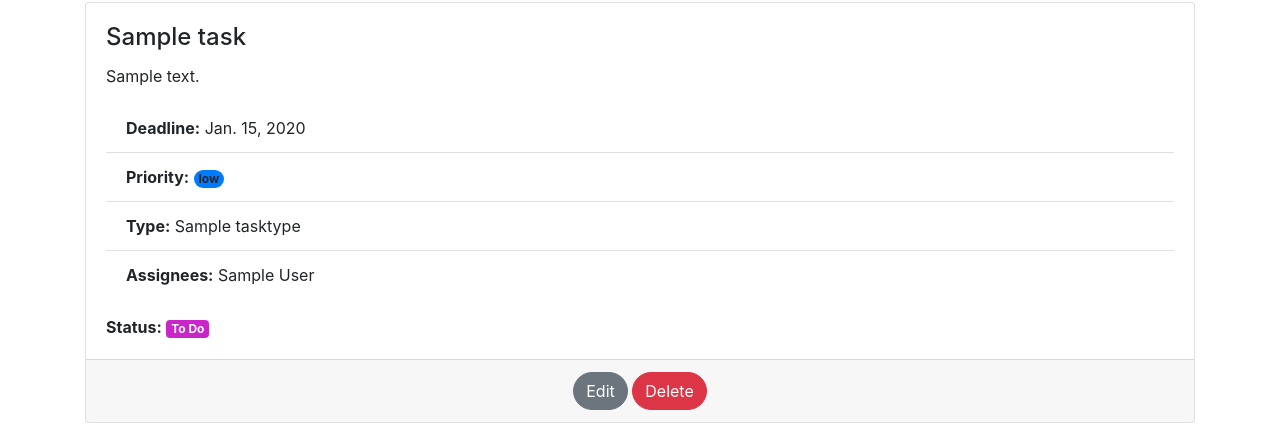
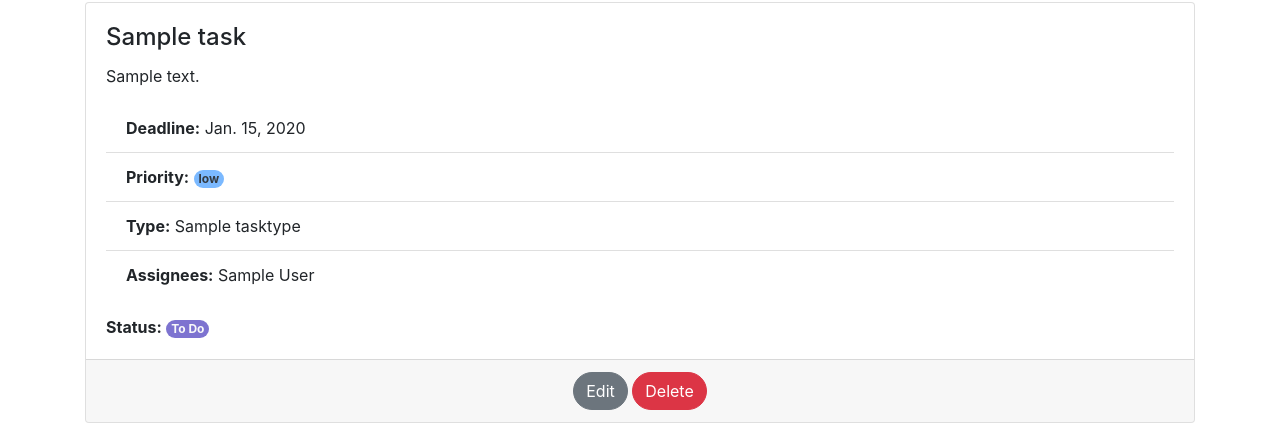
Before and after one commit to DanSheremeta/task-manager, a Django app: page /tasks/1/ in a window 1280 px wide. Shown: the part 118-545 px from the top of the page. Run offline with Django 5.2, Linux system fonts and the light colour scheme; a user stored in the database is signed in; tables that the repository leaves empty hold one stand-in row (values such as "Sample post").

Commit message:
fixed status and priority badges on task detail page

```diff
--- a/templates/tasks/task_detail.html
+++ b/templates/tasks/task_detail.html
@@ -15,11 +15,14 @@
           <li class="list-group-item">
             <strong>Priority:</strong>
             {% if task.priority == "low" %}
-              <span class="badge rounded-pill bg-primary">{{ task.priority }}</span>
+              <span class="badge rounded-pill text-dark"
+                    style="background-color: #7bb9ff">{{ task.priority }}</span>
             {% elif task.priority == "medium" %}
-              <span class="badge rounded-pill bg-warning text-dark">{{ task.priority }}</span>
+              <span class="badge rounded-pill text-dark"
+                    style="background-color: #faba50">{{ task.priority }}</span>
             {% else %}
-              <span class="badge rounded-pill bg-danger">{{ task.priority }}</span>
+              <span class="badge rounded-pill text-dark"
+                    style="background-color: #fa6b6b">{{ task.priority }}</span>
             {% endif %}
           </li>
           <li class="list-group-item"><strong>Type:</strong> {{ task.task_type.name }}</li>
@@ -34,19 +37,19 @@
         <div class="mt-3">
           <strong>Status:</strong>
           {% if task.status == "to_do" %}
-            <span class="badge text-light" style="background-color: #c926c9">
+            <span class="badge text-light rounded-pill" style="background-color: #7d73d0">
               To Do
             </span>
           {% elif task.status == "in_progress" %}
-            <span class="badge text-light" style="background-color: #ffa600">
+            <span class="badge text-light rounded-pill" style="background-color: #7696d9">
               In Progress
             </span>
           {% elif task.status == "reviewing" %}
-            <span class="badge badge-info">
+            <span class="badge text-light rounded-pill" style="background-color: #5eb4c2">
               Reviewing
             </span>
           {% elif task.status == "completed" %}
-            <span class="badge badge-success">
+            <span class="badge text-light rounded-pill" style="background-color: #5ab090">
               Completed
             </span>
           {% endif %}
```
